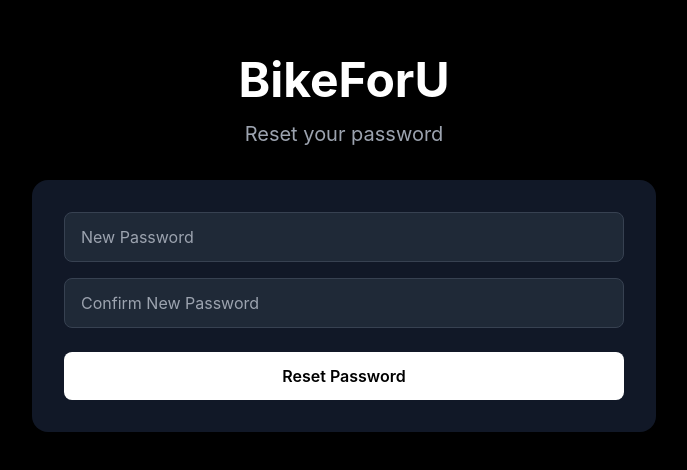
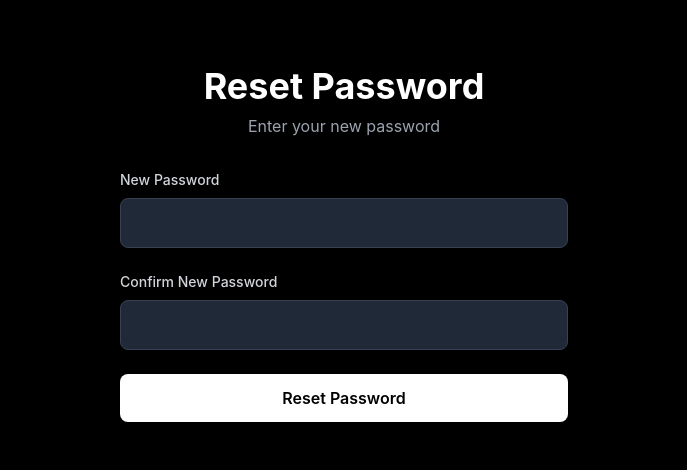
Before and after one commit to MasterY0das/BikeForU, a React (Create React App) app: page /reset-password in a window 1280 px wide. Shown: the part 156-626 px from the top of the page, without its empty margins (296-983 px from the left). Built offline with nearby package versions, Linux system fonts and the light colour scheme; no server answers.

Commit message:
iasjdidajsiojsd

```diff
--- a/src/pages/PasswordReset.tsx
+++ b/src/pages/PasswordReset.tsx
@@ -41,18 +41,19 @@ const PasswordReset: React.FC = () => {
 
   return (
     <div className="min-h-screen bg-black text-white flex items-center justify-center">
-      <div className="max-w-2xl mx-auto px-6 py-12 text-center">
-        <div className="mb-8">
-          <h1 className="text-5xl font-bold mb-4">BikeForU</h1>
-          <p className="text-xl text-gray-400">Reset your password</p>
+      <div className="max-w-md w-full mx-4">
+        <div className="text-center mb-8">
+          <h1 className="text-4xl font-bold mb-2">Reset Password</h1>
+          <p className="text-gray-400">Enter your new password</p>
         </div>
 
-        <div className="bg-gray-900 rounded-2xl p-8 shadow-2xl">
         {status === 'success' ? (
-            <div className="space-y-6">
+          <div className="bg-gray-900 rounded-lg p-6 text-center">
             <div className="text-green-500 text-6xl mb-4">✓</div>
-              <h2 className="text-3xl font-semibold">Password Reset Successful!</h2>
-              <p className="text-gray-400">Your password has been successfully updated.</p>
+            <h2 className="text-2xl font-semibold mb-4">Password Reset Successful!</h2>
+            <p className="text-gray-400 mb-6">
+              Your password has been successfully updated.
+            </p>
             <button
               onClick={() => navigate('/login')}
               className="w-full bg-white text-black px-6 py-3 rounded-lg font-semibold hover:bg-gray-100 transition-colors"
@@ -62,20 +63,29 @@ const PasswordReset: React.FC = () => {
           </div>
         ) : (
           <form onSubmit={handleResetPassword} className="space-y-6">
-              <div className="space-y-4">
+            <div>
+              <label htmlFor="newPassword" className="block text-sm font-medium text-gray-300 mb-2">
+                New Password
+              </label>
               <input
+                id="newPassword"
                 type="password"
                 value={newPassword}
                 onChange={(e) => setNewPassword(e.target.value)}
-                  placeholder="New Password"
                 className="w-full px-4 py-3 bg-gray-800 border border-gray-700 rounded-lg focus:outline-none focus:border-blue-500 text-white"
                 required
               />
+            </div>
+
+            <div>
+              <label htmlFor="confirmPassword" className="block text-sm font-medium text-gray-300 mb-2">
+                Confirm New Password
+              </label>
               <input
+                id="confirmPassword"
                 type="password"
                 value={confirmPassword}
                 onChange={(e) => setConfirmPassword(e.target.value)}
-                  placeholder="Confirm New Password"
                 className="w-full px-4 py-3 bg-gray-800 border border-gray-700 rounded-lg focus:outline-none focus:border-blue-500 text-white"
                 required
               />
@@ -103,7 +113,6 @@ const PasswordReset: React.FC = () => {
         )}
       </div>
     </div>
-    </div>
   );
 };
 
```
Lines whose indentation alone changed are shown as unchanged.
